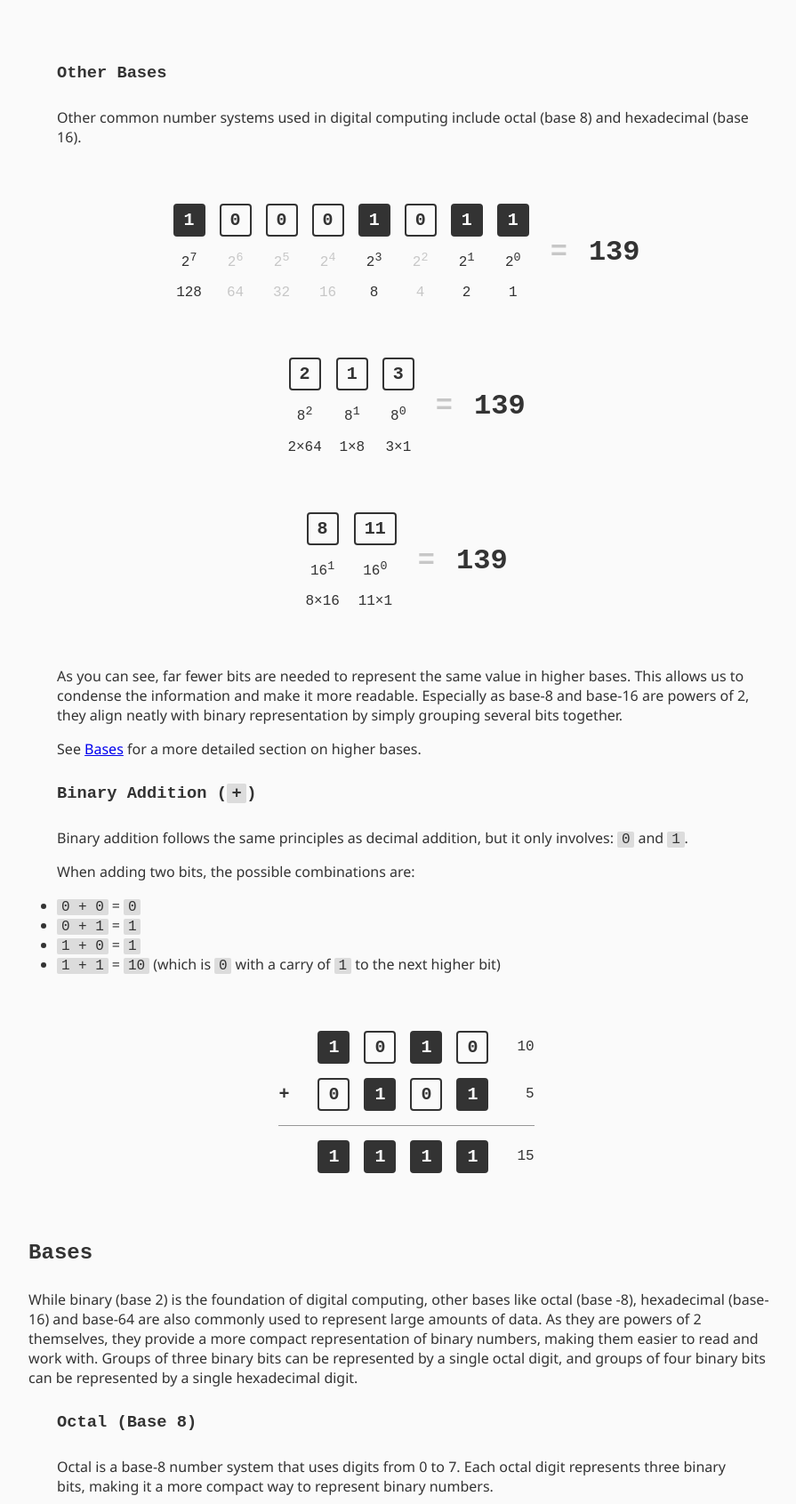
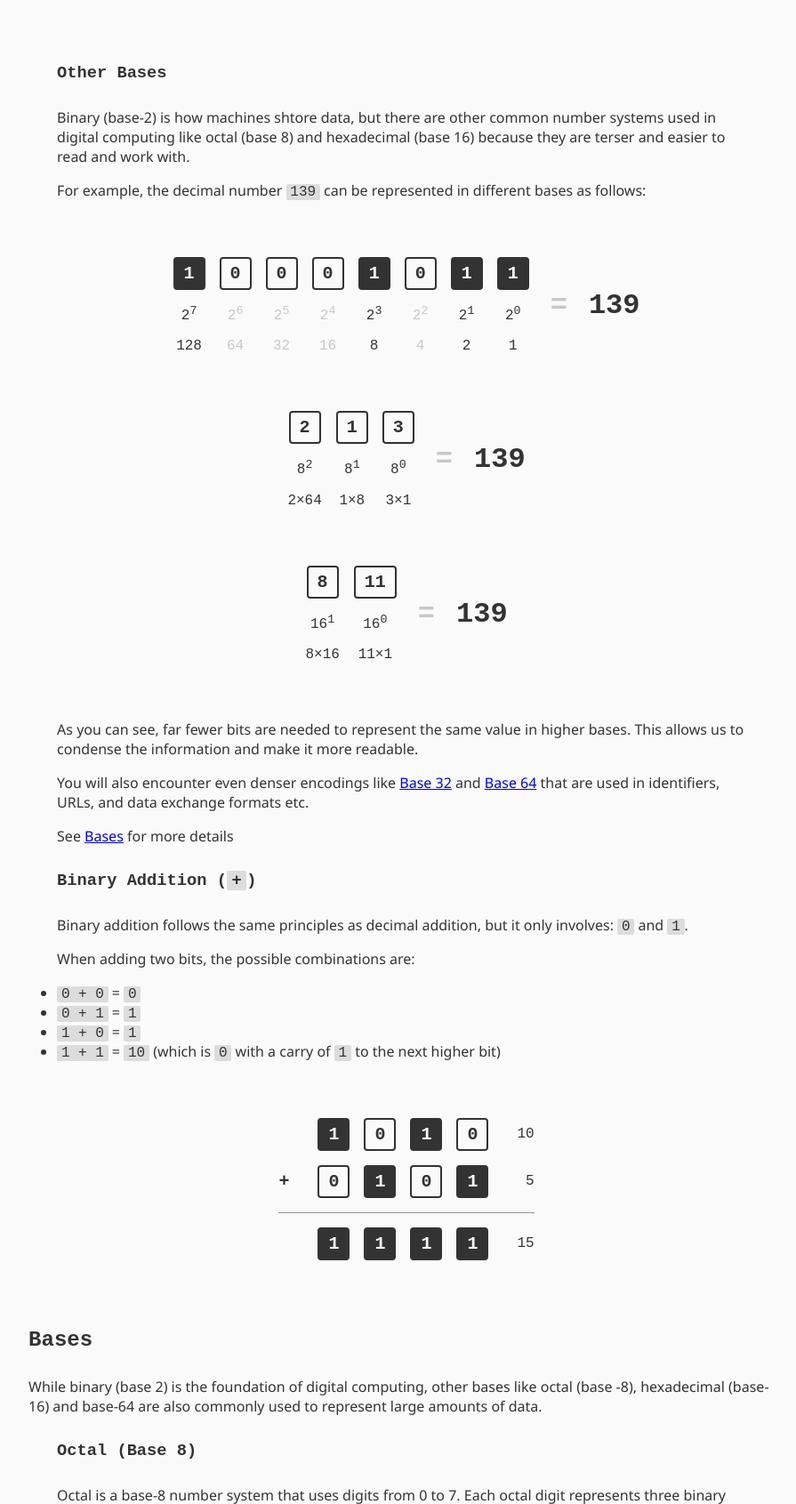
Before and after one commit to Shresht7/bit-by-bit, a website built with Vite: page index.html in a window 1280 px wide. Shown: the part 4000-5691 px from the top of the page at 89% size, without its empty margins (366-1261 px from the left). Built offline with nearby package versions, Linux system fonts and the light colour scheme; a web font is replaced by a local one.

Commit message:
Add more information

```diff
--- a/index.html
+++ b/index.html
@@ -231,7 +231,11 @@
       <section id="other-bases" class="topic">
         <h3>Other Bases</h3>
 
-        <p>Other common number systems used in digital computing include octal (base 8) and hexadecimal (base 16).</p>
+        <p>Binary (base-2) is how machines shtore data, but there are other common number systems used in digital
+          computing like octal (base 8) and hexadecimal (base 16) because they are terser and easier to read and work
+          with.</p>
+
+        <p>For example, the decimal number <code>139</code> can be represented in different bases as follows:</p>
 
         <section class="showcase">
           <expanded-number value="139" base="2" length="8" show-breakdown
@@ -249,10 +253,12 @@
         </section>
 
         <p>As you can see, far fewer bits are needed to represent the same value in higher bases. This allows us to
-          condense the information and make it more readable. Especially as base-8 and base-16 are powers of 2, they
-          align neatly with binary representation by simply grouping several bits together.</p>
+          condense the information and make it more readable.</p>
 
-        <p>See <a href="#bases">Bases</a> for a more detailed section on higher bases.</p>
+        <p>You will also encounter even denser encodings like <a href="#base-32">Base 32</a> and <a href="#base-64">Base
+            64</a> that are used in identifiers, URLs, and data exchange formats etc.</p>
+
+        <p>See <a href="#bases">Bases</a> for more details</p>
       </section>
 
       <section id="addition" class="topic">
@@ -286,10 +292,7 @@
       <h2>Bases</h2>
 
       <p>While binary (base 2) is the foundation of digital computing, other bases like octal (base -8), hexadecimal
-        (base-16) and base-64 are also commonly used to represent large amounts of data. As
-        they are powers of 2 themselves, they provide a more compact representation of binary numbers, making them
-        easier to read and work with. Groups of three binary bits can be represented by a single octal digit, and
-        groups of four binary bits can be represented by a single hexadecimal digit.</p>
+        (base-16) and base-64 are also commonly used to represent large amounts of data.</p>
 
       <section id="octal" class="topic">
         <h3>Octal (Base 8)</h3>
@@ -319,6 +322,12 @@
           bits, making it an even more compact way to represent binary numbers compared to octal, hexadecimal, and
           base-32.</p>
       </section>
+
+      <p>A number-system can have any base, but having the base be a power of 2 (like 8 or 16) makes it align neatly
+        with binary representation by simply grouping several bits together. As they are powers of 2 themselves, they
+        provide a more compact representation of binary numbers, making them easier to read and work with. Groups of
+        three binary bits can be represented by a single octal digit, and groups of four binary bits can be represented
+        by a single hexadecimal digit.</p>
 
       <section class="showcase">
         <bit-rebase value="174" rebase="8"></bit-rebase>
```
